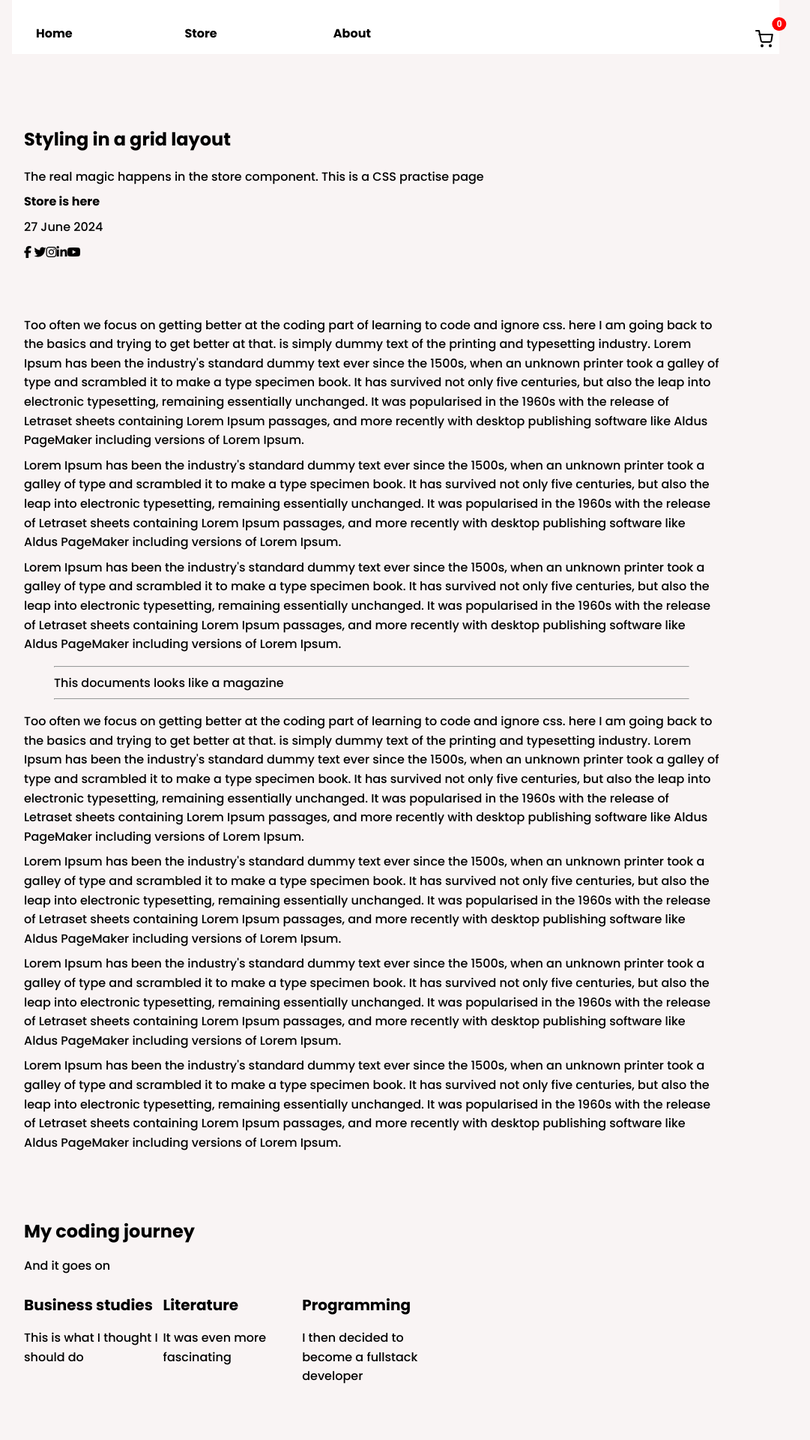
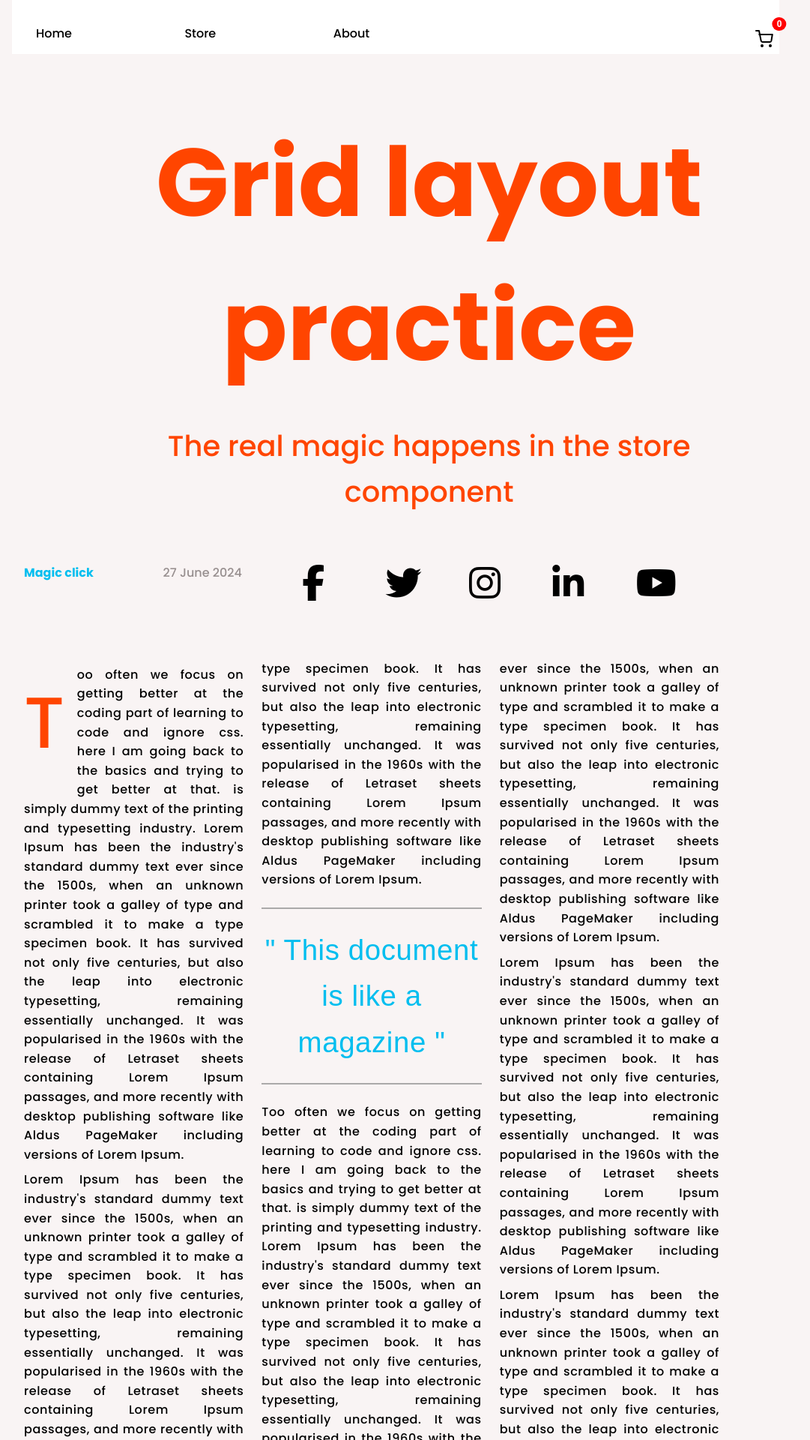
Before and after one commit to shazkhan2/Shopping_app, a React (Vite) app: page / in a window 1280 px wide. Shown: the top 1920 px of the page at 75% size, without its empty margins (144-1225 px from the left). Built offline with nearby package versions, Linux system fonts and the light colour scheme.

Commit message:
Styling 1st draft

```diff
--- a/src/main.css
+++ b/src/main.css
@@ -12,33 +12,15 @@ body {
 
 }
 
-a,
-button {
+a {
   text-decoration: none;
   color: var(--GrayishViolet);
-  font-weight: bold;
-  font-size: 1rem;
 }
 
 a:hover {
   color: var(--VeryDarkBlue);
 }
 
-/* Primarry button */
-
-.primary-button {
-  background-color: var(--Cyan);
-  color: white;
-  padding: 10px 20px;
-  border-radius: 25px;
-  font-weight: bold;
-  cursor: pointer;
-  border: none;
-}
-
-.primary-button:hover {
-  background-color: hsl(180, 58%, 71%);
-}
 
 p {
   line-height: 1.6;
@@ -59,27 +41,3 @@ li {
 section {
   padding: 2rem 1rem;
 }
-
-h2 {
-  font-size: 2rem;
-  color: var(--VeryDarkBlue);
-  margin: 1rem 0;
-}
-
-h3 {
-  font-size: 1.5rem;
-  color: var(--VeryDarkBlue);
-  margin: 1rem 0;
-}
-
-h4 {
-  font-size: 1.25rem;
-  color: var(--VeryDarkBlue);
-  margin: 1rem 0;
-}
-
-@media screen and (max-width: 375px) {
-  body {
-    padding: 1rem 1rem;
-  }
-}
--- a/src/pages/Home.css
+++ b/src/pages/Home.css
@@ -1,5 +1,200 @@
+*,
+::before,
+::after {
+  padding: 0;
+  margin: 0;
+  box-sizing: border-box;
+}
+
 .home-container {
     margin-top: 100px;
+
+
 }
-.home-container p {
+
+hr {
+    margin: 1.5rem 0;
+    border: 1px solid rgba(120,120,120,0.6);
+
+}
+
+.top-part {
+        display: grid;
+        grid-template-columns: minmax(2rem, 1fr)
+        (min-content, 94rem) minmax(2rem, 1fr);
+        row-gap: 3rem;
+      }
+.header {
+    grid-column: 2 / 3;
+    display: grid;
+    grid-template-columns: repeat(2, 1fr);
+    row-gap: 1.5rem;
   }
+  .title {
+    grid-column: 1/-1;
+    position: relative;
+    text-align: center;
+    color: orangered;
+    font-size: 8rem;
+  }
+  .magic {
+    grid-column: 1/-1;
+    position: relative;
+    text-align: center;
+    color: orangered;
+    font-size: 2.4rem;
+
+  }
+  .personal {
+    grid-column: 1 / 3;
+    display: grid;
+    grid-template-columns: 0.5fr 0.5fr 1.5fr;
+
+
+  }
+  .personal .click {
+    margin-bottom: 1rem;
+    color: #00beef;
+    font-weight: bold;
+  }
+
+  .publish-date {
+
+    color: rgba(53, 42, 42, 0.5);
+
+
+  }
+  .social {
+    display: grid;
+    font-size: 3rem;
+    grid-template-columns: repeat(5, 1fr);
+    grid-auto-flow: column;
+    grid-auto-columns: 1fr;
+    align-items: center;
+  }
+
+
+.text {
+    column-count: 3;
+    column-gap: 1.5rem;
+  letter-spacing: 0.6px;
+  text-align: justify;
+  }
+  .text::first-letter {
+    font-size: 6rem;
+    color: orangered;
+    float: left;
+    margin-right: 1rem;
+  }
+.quote {
+  color: #00beef;
+  font-size: 2.4rem;
+  text-align: center;
+  font-family: "Raleway", sans-serif;
+}
+
+.quote::before {
+  content: '" ';
+}
+
+.quote::after {
+  content: ' "';
+}
+
+.li-section {
+  column-count: 3;
+    column-gap: 1.5rem;
+  letter-spacing: 0.6px;
+  text-align: justify;
+
+}
+
+h3 {
+  color: orangered;
+  font-size: 1.2 rem;
+  font-family: "Raleway", sans-serif;
+}
+
+.last-part {
+  display: grid;
+  row-gap: 1.5rem;
+
+}
+.last-part ul {
+
+  display: grid;
+
+}
+h4 {
+  color: #00beef;
+}
+
+.image-quote {
+  display: grid;
+  grid-template-columns: 2fr 1fr;
+  grid-template-rows: repeat(3, min-content);
+  gap: 2rem;
+  place-items: center;
+}
+.image-quote .quote{
+  grid-row-start: 1;
+  grid-row-end: 3;
+}
+
+@media only screen and (max-width: 550px) {
+  .home-container,
+  .top-part,
+  .header,
+  .personal,
+  .text,
+  .li-section,
+  .last-part,
+  .image-quote,
+  .publish-date
+  .social {
+    display: flex;
+    flex-direction: column;
+    justify-content: space-between;
+
+
+  }
+
+  .title {
+    font-size: 5rem;
+    text-align: center;
+  }
+
+  .magic,
+  .personal .click,
+  .quote,
+  h3 {
+    font-size: 1.8rem;
+    text-align: center;
+  }
+
+  .social {
+    font-size: 2rem;
+    flex-direction: row;
+    justify-content: center;
+  }
+
+  .text {
+    font-size: 1.6rem;
+    align-items: center;
+  }
+
+  .last-part ul {
+    display: flex;
+    flex-direction: column;
+    text-align: left;
+
+  }
+
+  .image-quote {
+    align-items: center;
+  }
+
+  .publish-date {
+    align-self: center;
+  }
+}
--- a/src/pages/Home.tsx
+++ b/src/pages/Home.tsx
@@ -3,19 +3,19 @@ import "./Home.css";
 export function Home() {
     return (
     <div className="home-container">
-        <section>
+        <section className="top-part">
 
-        <header>
-    <h1>Styling in a grid layout </h1>
-    <p>The real magic happens in the store component. This is a CSS practise page</p>
+        <header className="header">
+    <h1 className="title">Grid layout practice </h1>
+    <p className="magic">The real magic happens in the store component</p>
     </header>
-    <div>
-        <p>
-        <Link to="/store">Store is here</Link>
+
+    <div className="personal">
+        <p className="click">
+        <Link to="/store">Magic click</Link>
         </p>
-        <p>27 June 2024</p>
-    </div>
-    <div>
+        <p className="publish-date">27 June 2024</p>
+    <div className="social">
         <a href="https://www.facebook.com">
         <i className="fab fa-facebook-f">   </i>     </a>
         <a href="https://twitter.com">
@@ -30,9 +30,12 @@ export function Home() {
           <a href="https://www.youtube.com">
             <i className="fab fa-youtube"></i>
             </a>
+
+    </div>
     </div>
     </section>
-    <section>
+
+    <section className="text">
         <p>
             Too often we focus on getting better at the coding part of learning to code and ignore css. here I am going back to the basics and trying to get better at that.
             is simply dummy text of the printing and typesetting industry.
@@ -62,7 +65,7 @@ export function Home() {
         <blockquote>
           <hr />
           <p className="quote">
-            This documents looks like a magazine
+            This document is like a magazine
           </p>
           <hr />
         </blockquote>
@@ -103,7 +106,7 @@ export function Home() {
     </section>
 
     <section className="li-section">
-        <article>
+        <article className="last-part">
             <h3>My coding journey</h3>
             <p>And it goes on</p>
             <ul>
@@ -125,6 +128,20 @@ export function Home() {
             </ul>
         </article>
 
+        <aside>
+        <img src="/imgs/elephant.png" alt="Elephant" ></img>
+        <blockquote className="image-quote">
+            <hr />
+            <p className="quote">
+            When the missionaries came to Africa they had the Bible and we had the land. When they left, we had the bibile
+            and they the land.
+            </p>
+            <hr />
+          </blockquote>
+        <img src="/imgs/argument.jpg" alt="Argument" ></img>
+        </aside>
+
+
     </section>
 
 
```
Also changed, not shown: public/imgs/argument.jpg (added), public/imgs/elephant.png (added).
